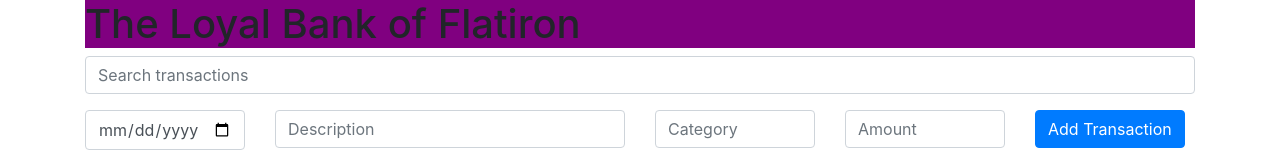
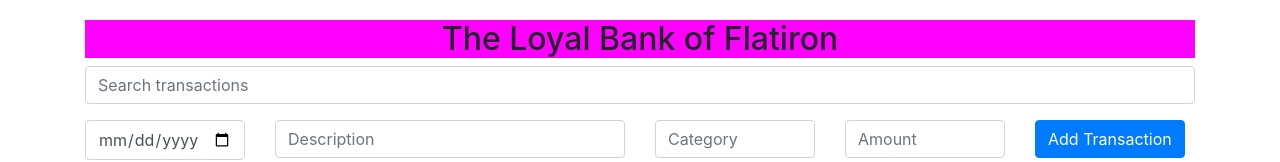
Before and after one commit to SarahMumbua/bankingapp, a React (Create React App) app: page / in a window 1280 px wide. Shown: the top 162 px of the page. Built offline with nearby package versions, Linux system fonts and the light colour scheme; no server answers.

Commit message:
added search functionality

```diff
--- a/src/components/Header.js
+++ b/src/components/Header.js
@@ -3,11 +3,10 @@ import React from 'react';
 const Header = () => {
   return (
     <div className='container'>
-        <header style={{ backgroundColor: 'purple' }}>
-      <h1>The Loyal Bank of Flatiron</h1>
-    </header>
+      <header style={{ backgroundColor: 'magenta', marginTop: '20px' }}>
+        <h2 className='text-center'>The Loyal Bank of Flatiron</h2>
+      </header>
     </div>
-
   );
 }
 
--- a/src/components/TransactionTable.js
+++ b/src/components/TransactionTable.js
@@ -1,4 +1,4 @@
-import React, { useState, useEffect } from 'react';
+import React, { useState } from 'react';
 
 const TransactionTable = ({ transactions }) => {
   const [searchTerm, setSearchTerm] = useState('');
@@ -45,10 +45,7 @@ const TransactionTable = ({ transactions }) => {
   const filteredTransactions = transactions.filter(transaction => {
     const searchTermLower = searchTerm.toLowerCase();
     return (
-      transaction.date.toLowerCase().includes(searchTermLower) ||
-      transaction.description.toLowerCase().includes(searchTermLower) ||
-      transaction.category.toLowerCase().includes(searchTermLower) ||
-      transaction.amount.toLowerCase().includes(searchTermLower)
+      transaction.description.toLowerCase().includes(searchTermLower)
     );
   });
 
```
